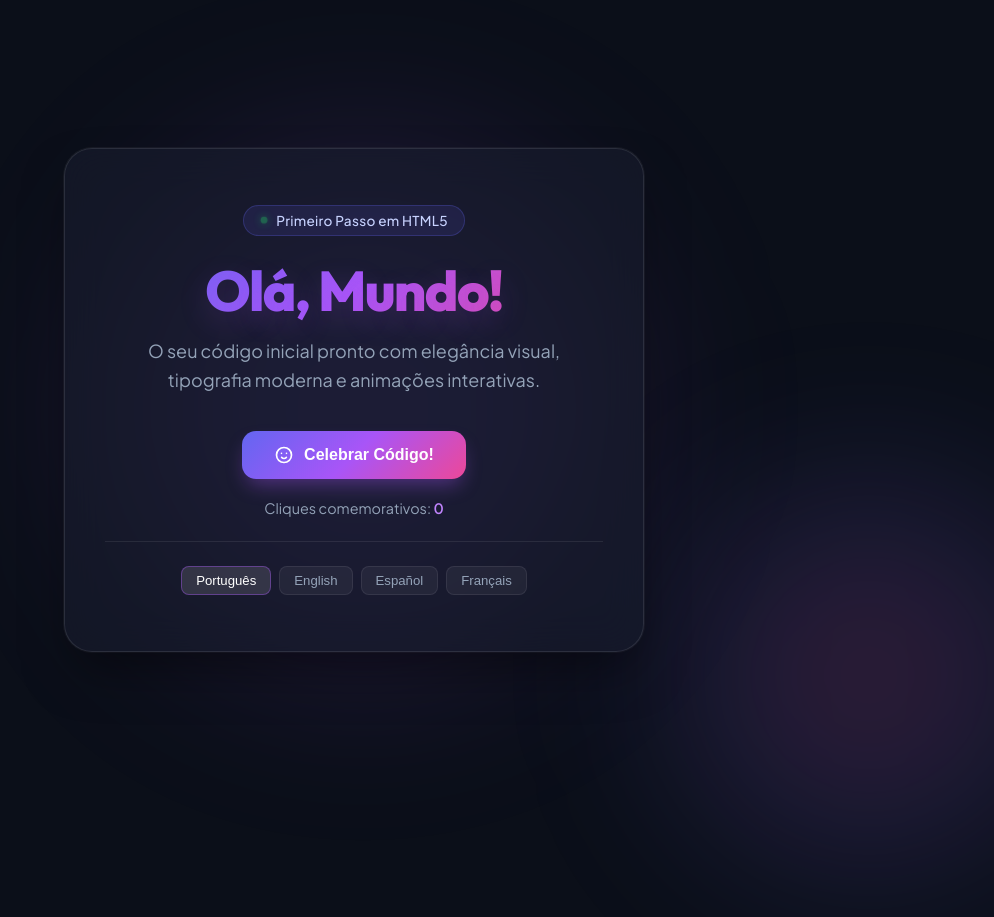
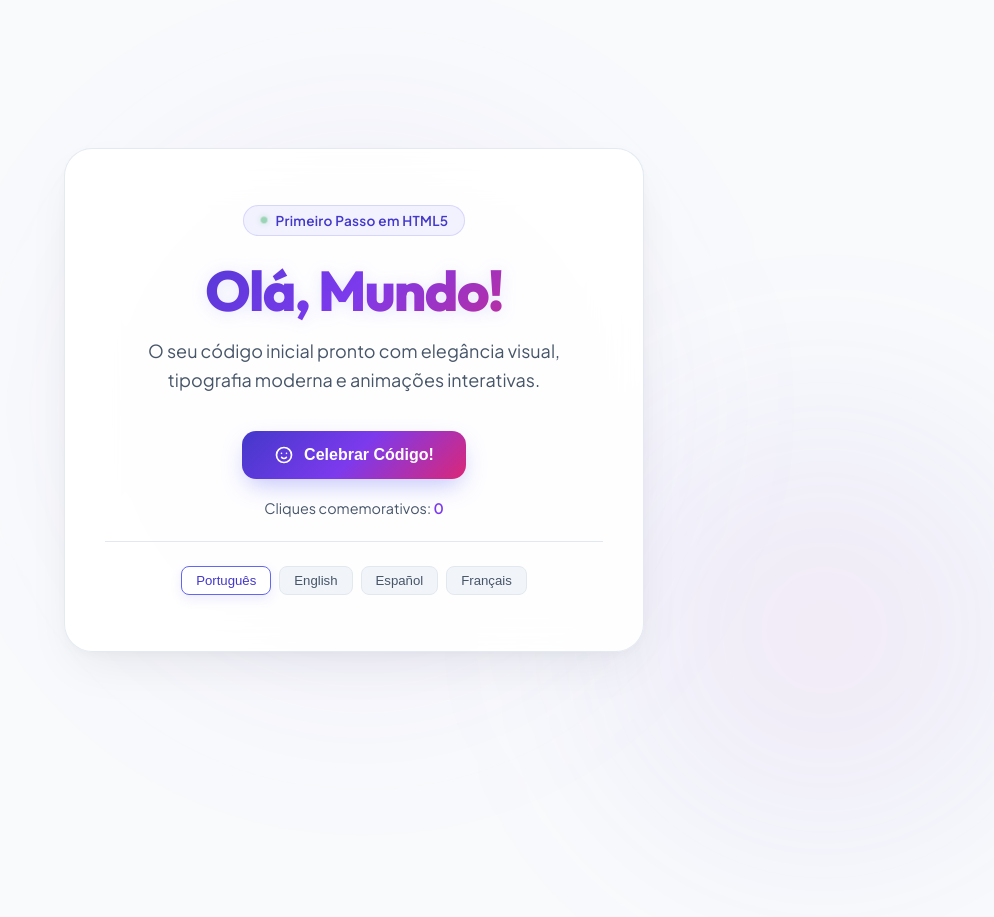
Before and after one commit to afonsoDomingos/olamundo, a plain HTML site: page index.html in a window 1280 px wide. Shown: the top 917 px of the page, without its empty margins (286-1280 px from the left). Drawn offline with Linux system fonts and the light colour scheme.

Commit message:
style: atualizar tema para branco/claro com design moderno

```diff
--- a/index.html
+++ b/index.html
@@ -10,13 +10,13 @@
     <link href="https://fonts.googleapis.com/css2?family=Outfit:wght@300;400;600;800&family=Plus+Jakarta+Sans:wght@400;500;600&display=swap" rel="stylesheet">
     <style>
         :root {
-            --bg-color: #0b0f19;
-            --card-bg: rgba(23, 29, 45, 0.65);
-            --border-glow: rgba(99, 102, 241, 0.3);
-            --primary-gradient: linear-gradient(135deg, #6366f1 0%, #a855f7 50%, #ec4899 100%);
-            --text-main: #f8fafc;
-            --text-secondary: #94a3b8;
-            --accent-glow: rgba(168, 85, 247, 0.4);
+            --bg-color: #f8fafc;
+            --card-bg: rgba(255, 255, 255, 0.92);
+            --border-glow: rgba(99, 102, 241, 0.2);
+            --primary-gradient: linear-gradient(135deg, #4338ca 0%, #7c3aed 50%, #db2777 100%);
+            --text-main: #0f172a;
+            --text-secondary: #475569;
+            --accent-glow: rgba(99, 102, 241, 0.15);
         }
 
         * {
@@ -38,12 +38,12 @@
             padding: 1.5rem;
         }
 
-        /* Ambient Lighting / Aurora Effect */
+        /* Ambient Pastel Lighting / Subtle Glow Effect */
         .ambient-glow {
             position: absolute;
-            width: 550px;
-            height: 550px;
-            background: radial-gradient(circle, rgba(99, 102, 241, 0.25) 0%, rgba(168, 85, 247, 0.2) 40%, transparent 70%);
+            width: 600px;
+            height: 600px;
+            background: radial-gradient(circle, rgba(99, 102, 241, 0.12) 0%, rgba(168, 85, 247, 0.08) 40%, transparent 70%);
             filter: blur(80px);
             border-radius: 50%;
             pointer-events: none;
@@ -52,12 +52,12 @@
 
         .ambient-glow-2 {
             position: absolute;
-            bottom: -100px;
-            right: -100px;
-            width: 450px;
-            height: 450px;
-            background: radial-gradient(circle, rgba(236, 72, 153, 0.2) 0%, rgba(99, 102, 241, 0.15) 50%, transparent 70%);
-            filter: blur(70px);
+            bottom: -80px;
+            right: -80px;
+            width: 500px;
+            height: 500px;
+            background: radial-gradient(circle, rgba(236, 72, 153, 0.1) 0%, rgba(99, 102, 241, 0.07) 50%, transparent 70%);
+            filter: blur(80px);
             border-radius: 50%;
             pointer-events: none;
             animation: pulse-ambient 10s ease-in-out infinite alternate-reverse;
@@ -68,28 +68,28 @@
             100% { transform: scale(1.15) translate(20px, 20px); }
         }
 
-        /* Container Card */
+        /* Container Card - White Clean Glassmorphism */
         .container {
             position: relative;
             z-index: 10;
             max-width: 580px;
             width: 100%;
             background: var(--card-bg);
-            backdrop-filter: blur(20px);
-            -webkit-backdrop-filter: blur(20px);
-            border: 1px solid rgba(255, 255, 255, 0.1);
+            backdrop-filter: blur(24px);
+            -webkit-backdrop-filter: blur(24px);
+            border: 1px solid rgba(226, 232, 240, 0.9);
             border-radius: 28px;
             padding: 3.5rem 2.5rem;
             text-align: center;
-            box-shadow: 0 25px 50px -12px rgba(0, 0, 0, 0.5),
-                        0 0 0 1px rgba(255, 255, 255, 0.05);
+            box-shadow: 0 20px 50px -12px rgba(15, 23, 42, 0.08),
+                        0 4px 16px -2px rgba(15, 23, 42, 0.04);
             transition: transform 0.4s cubic-bezier(0.16, 1, 0.3, 1), box-shadow 0.4s ease;
         }
 
         .container:hover {
             transform: translateY(-4px);
-            box-shadow: 0 30px 60px -12px rgba(0, 0, 0, 0.6),
-                        0 0 35px var(--accent-glow);
+            box-shadow: 0 25px 60px -12px rgba(99, 102, 241, 0.18),
+                        0 8px 24px -4px rgba(15, 23, 42, 0.06);
         }
 
         /* Badge */
@@ -99,11 +99,11 @@
             gap: 8px;
             padding: 6px 16px;
             border-radius: 9999px;
-            background: rgba(99, 102, 241, 0.12);
-            border: 1px solid rgba(99, 102, 241, 0.25);
-            color: #c7d2fe;
+            background: rgba(99, 102, 241, 0.08);
+            border: 1px solid rgba(99, 102, 241, 0.2);
+            color: #4338ca;
             font-size: 0.85rem;
-            font-weight: 500;
+            font-weight: 600;
             margin-bottom: 1.5rem;
             letter-spacing: 0.02em;
         }
@@ -112,8 +112,8 @@
             width: 8px;
             height: 8px;
             border-radius: 50%;
-            background-color: #22c55e;
-            box-shadow: 0 0 10px #22c55e;
+            background-color: #16a34a;
+            box-shadow: 0 0 8px rgba(22, 163, 74, 0.6);
             animation: pulse-dot 2s infinite;
         }
 
@@ -133,7 +133,7 @@
             background: var(--primary-gradient);
             -webkit-background-clip: text;
             -webkit-text-fill-color: transparent;
-            text-shadow: 0 10px 30px rgba(168, 85, 247, 0.2);
+            filter: drop-shadow(0 2px 8px rgba(99, 102, 241, 0.15));
         }
 
         /* Subtitle */
@@ -166,7 +166,7 @@
             border: none;
             border-radius: 14px;
             cursor: pointer;
-            box-shadow: 0 10px 20px -5px rgba(168, 85, 247, 0.4);
+            box-shadow: 0 10px 25px -5px rgba(99, 102, 241, 0.4);
             transition: all 0.3s cubic-bezier(0.16, 1, 0.3, 1);
             overflow: hidden;
             text-decoration: none;
@@ -174,7 +174,7 @@
 
         .btn:hover {
             transform: scale(1.04);
-            box-shadow: 0 15px 30px -5px rgba(236, 72, 153, 0.5);
+            box-shadow: 0 15px 30px -5px rgba(219, 39, 119, 0.45);
         }
 
         .btn:active {
@@ -200,7 +200,7 @@
 
         .counter-number {
             font-weight: 700;
-            color: #c084fc;
+            color: #7c3aed;
         }
 
         /* Language pills */
@@ -210,13 +210,13 @@
             gap: 8px;
             margin-top: 1.5rem;
             padding-top: 1.5rem;
-            border-top: 1px solid rgba(255, 255, 255, 0.08);
+            border-top: 1px solid #e2e8f0;
             width: 100%;
         }
 
         .lang-btn {
-            background: rgba(255, 255, 255, 0.05);
-            border: 1px solid rgba(255, 255, 255, 0.08);
+            background: #f1f5f9;
+            border: 1px solid #e2e8f0;
             color: var(--text-secondary);
             padding: 6px 14px;
             border-radius: 8px;
@@ -227,9 +227,10 @@
         }
 
         .lang-btn:hover, .lang-btn.active {
-            background: rgba(255, 255, 255, 0.12);
-            color: #ffffff;
-            border-color: rgba(168, 85, 247, 0.4);
+            background: #ffffff;
+            color: #4338ca;
+            border-color: #6366f1;
+            box-shadow: 0 4px 12px rgba(99, 102, 241, 0.12);
         }
 
         /* Confetti particle canvas */
```
